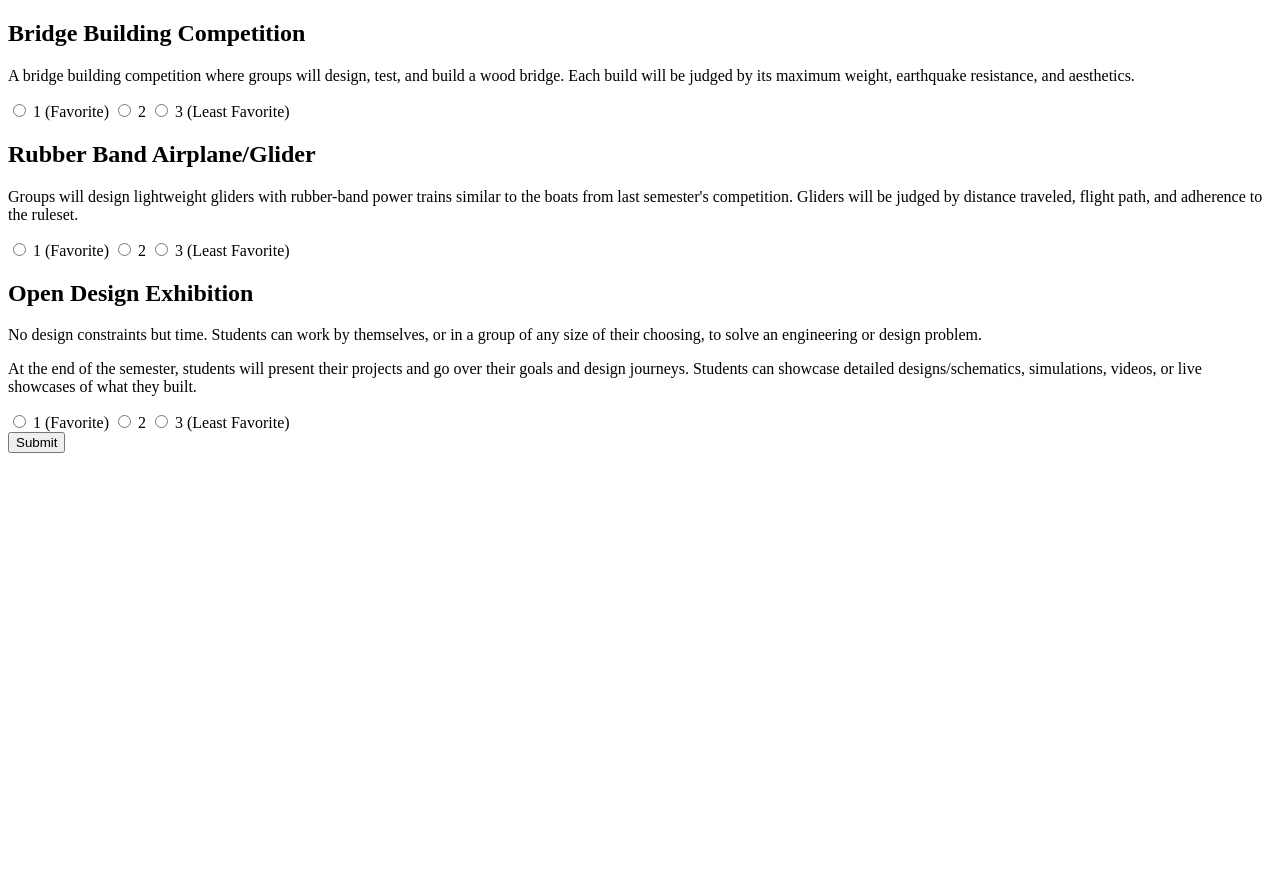
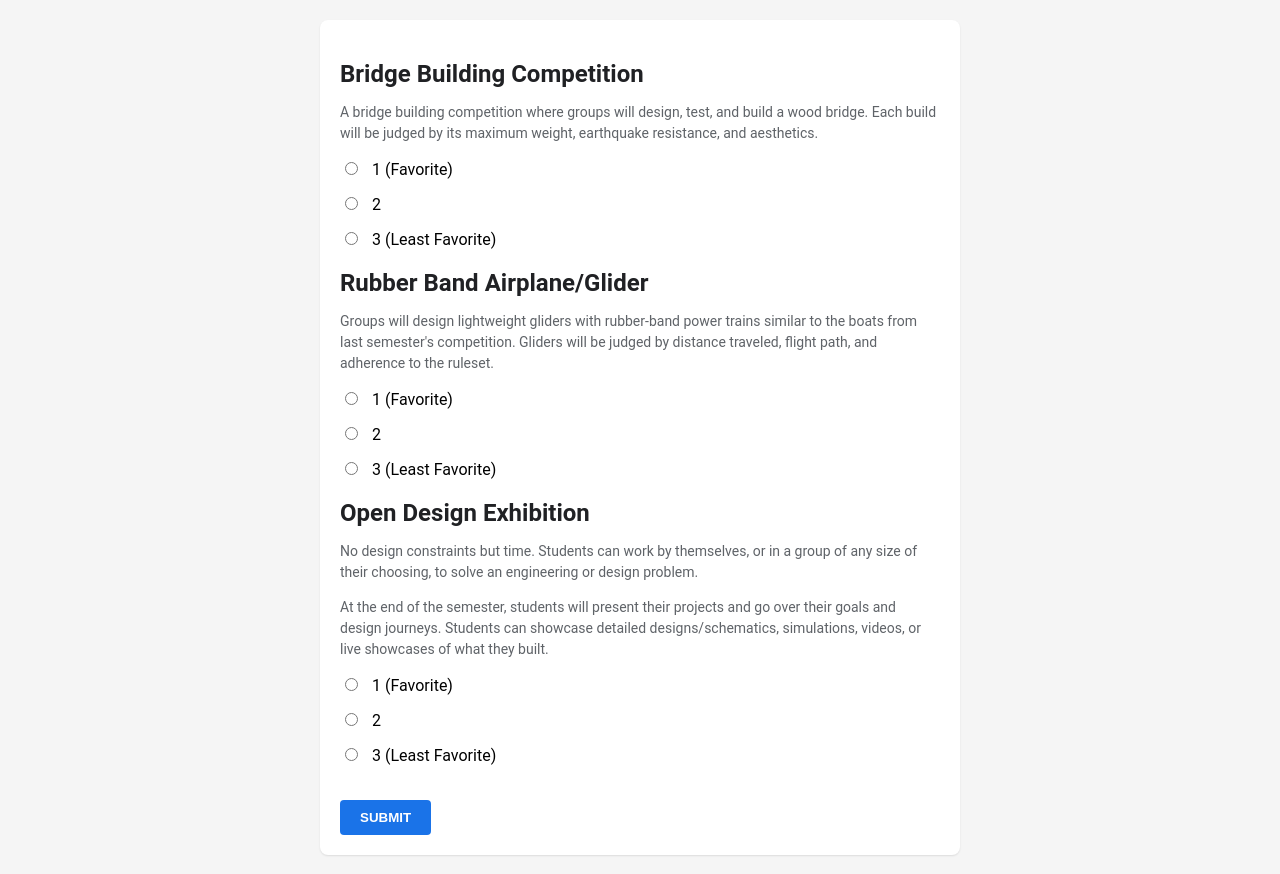
Before and after one commit to icrep/esgcomppoll, a plain HTML site: page index.html in a window 1280 px wide. Before the commit the page ends 800 px from the top, so only its background shows below. Drawn offline with Linux system fonts and the light colour scheme.

Commit message:
Update index.html

```diff
--- a/index.html
+++ b/index.html
@@ -2,7 +2,7 @@
 <html>
 <head>
     <title>Custom Poll</title>
-    <link ref="stylesheet" href="styles.css">
+    <link rel="stylesheet" href="styles.css">
 </head>
 <body>
     <form id="pollForm" action="https://docs.google.com/forms/u/0/d/e/1FAIpQLScJnYgNjs9llZsEudbF68zsgu7zezcIJ1uCBFGS2_6FvL0S0Q/formResponse" method="POST">
```
